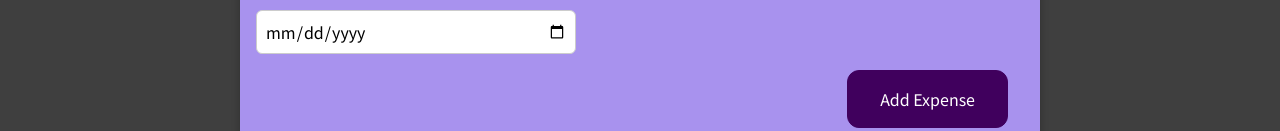
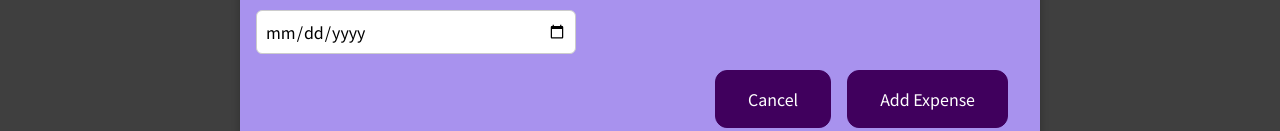
Before and after one commit to lisiag/udemy-react-course, a React (Create React App) app: page / in a window 1280 px wide. Shown: the part 820-951 px from the top of the page. Built offline with nearby package versions, Linux system fonts and the light colour scheme.

Commit message:
Assignment 4: cancel button resets form

```diff
--- a/src/components/NewExpense/ExpenseForm.jsx
+++ b/src/components/NewExpense/ExpenseForm.jsx
@@ -21,7 +21,7 @@ const ExpenseForm = (props) => {
     setUserInput((prevState) => {
       return {
         ...prevState,
-        amount: event.target.value,
+        amount: +event.target.value,
       };
     });
   };
@@ -42,6 +42,15 @@ const ExpenseForm = (props) => {
       date: new Date(userInput.date),
     };
     props.onSaveExpenseData(expenseData);
+    setUserInput({
+      title: "",
+      amount: "",
+      date: "",
+    });
+  };
+
+  const resetHandler = (event) => {
+    event.preventDefault(); // prevent page reload
     setUserInput({
       title: "",
       amount: "",
@@ -82,6 +91,9 @@ const ExpenseForm = (props) => {
         </div>
       </div>
       <div className="new-expense__actions">
+        <button type="reset" onClick={resetHandler}>
+          Cancel
+        </button>
         <button type="submit">Add Expense</button>
       </div>
     </form>
```
